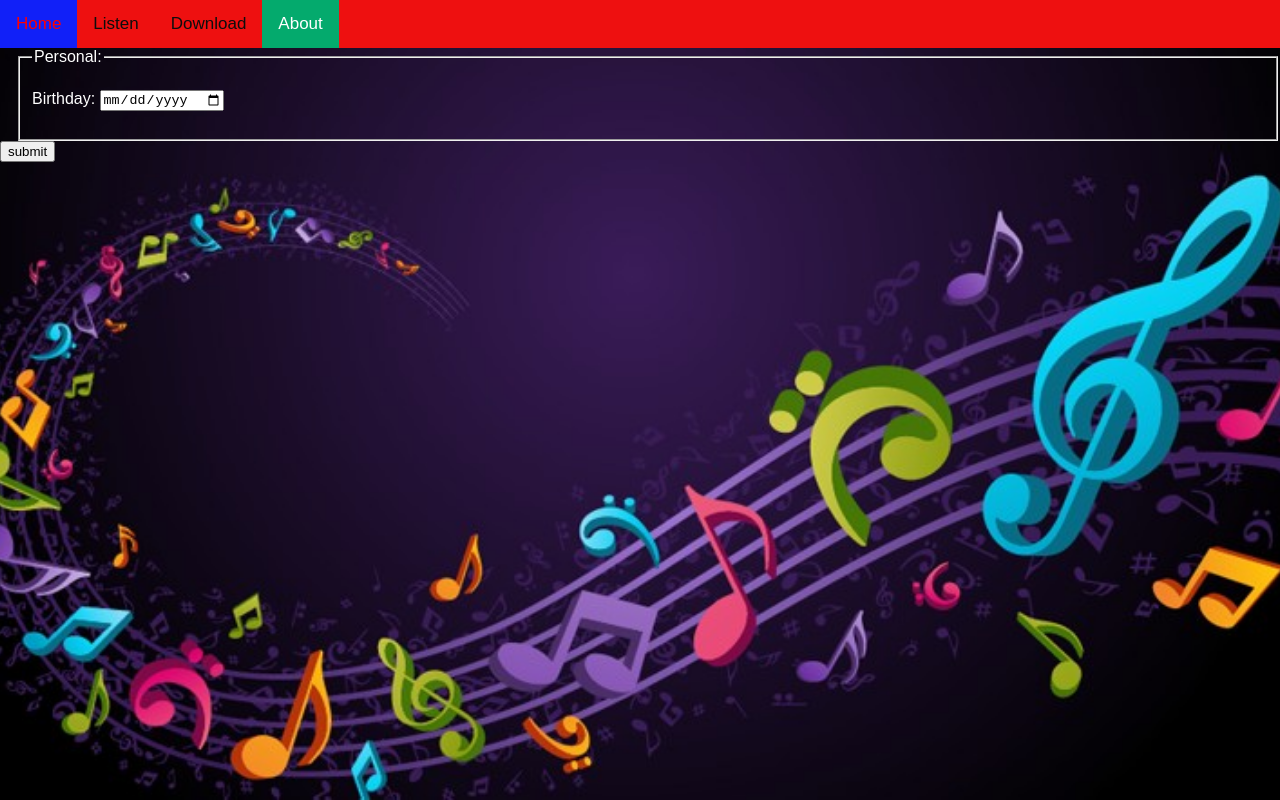
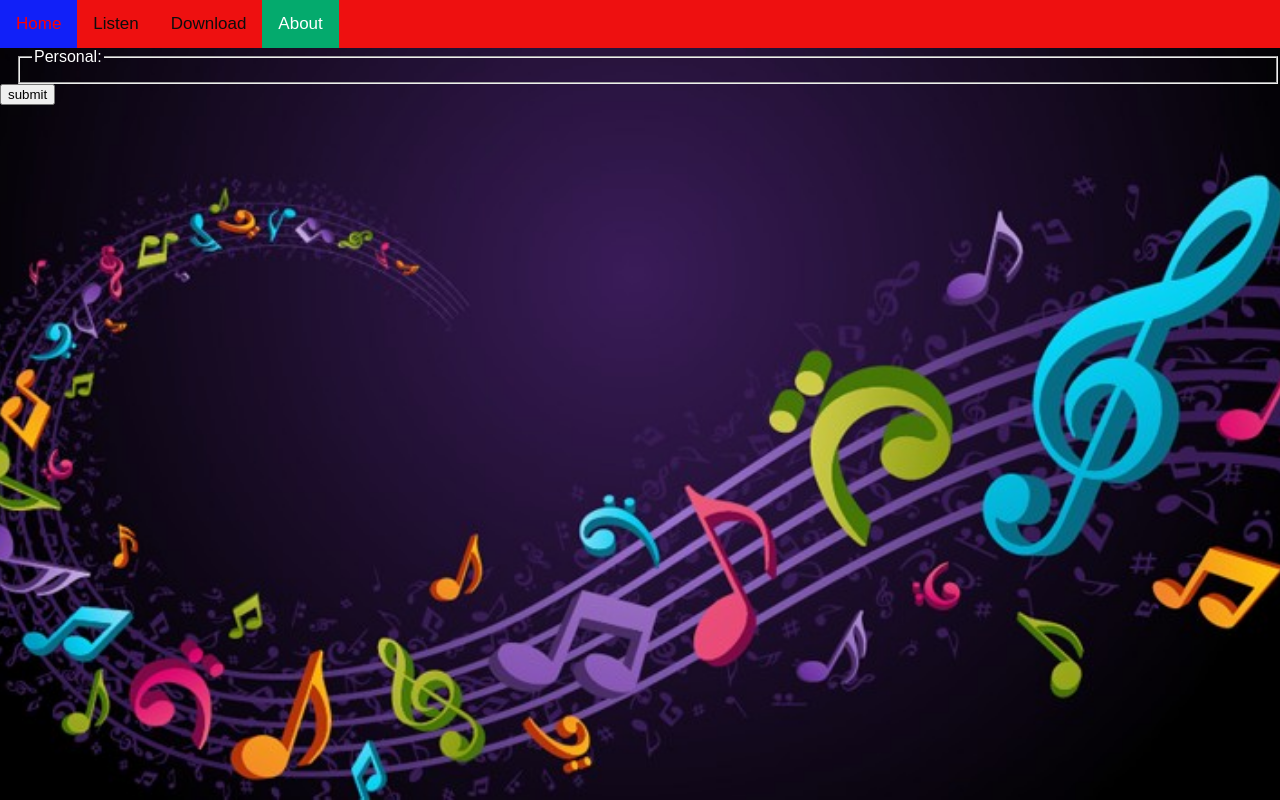
Before and after one commit to ramcom69/ramcom69.github.io, a plain HTML site: page about.html in a window 1280 px wide. Drawn offline with Linux system fonts and the light colour scheme.

Commit message:
Update about.html

```diff
--- a/about.html
+++ b/about.html
@@ -47,9 +47,6 @@ body {
   <form action="/action_page.php">
     <fieldset>
       <legend>Personal:</legend>
-      <br>
-      <label for="birthday">Birthday:</label>
-      <input type="date" id="birthday" name="birthday"><br><br>
 
   </form>
 </div>
```
